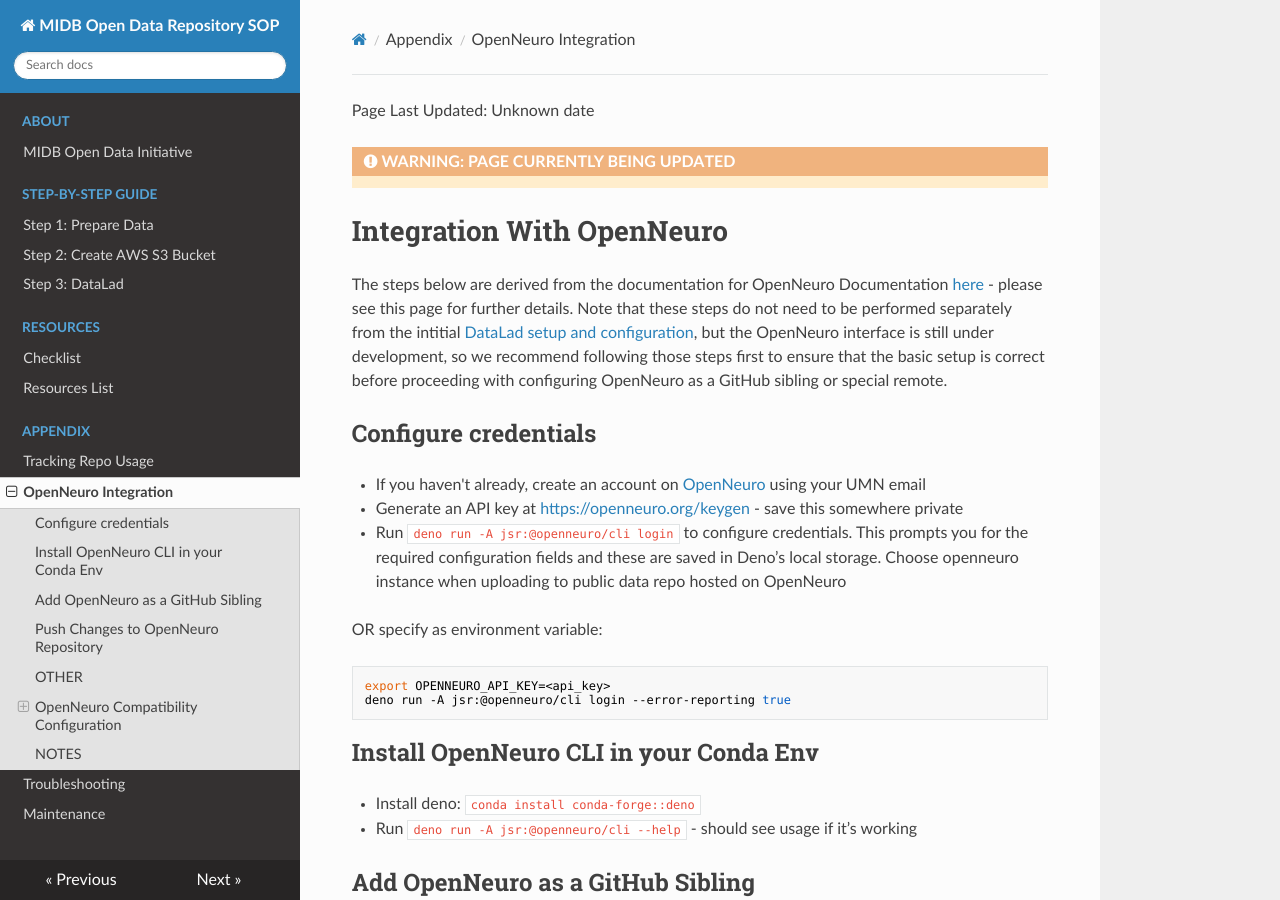
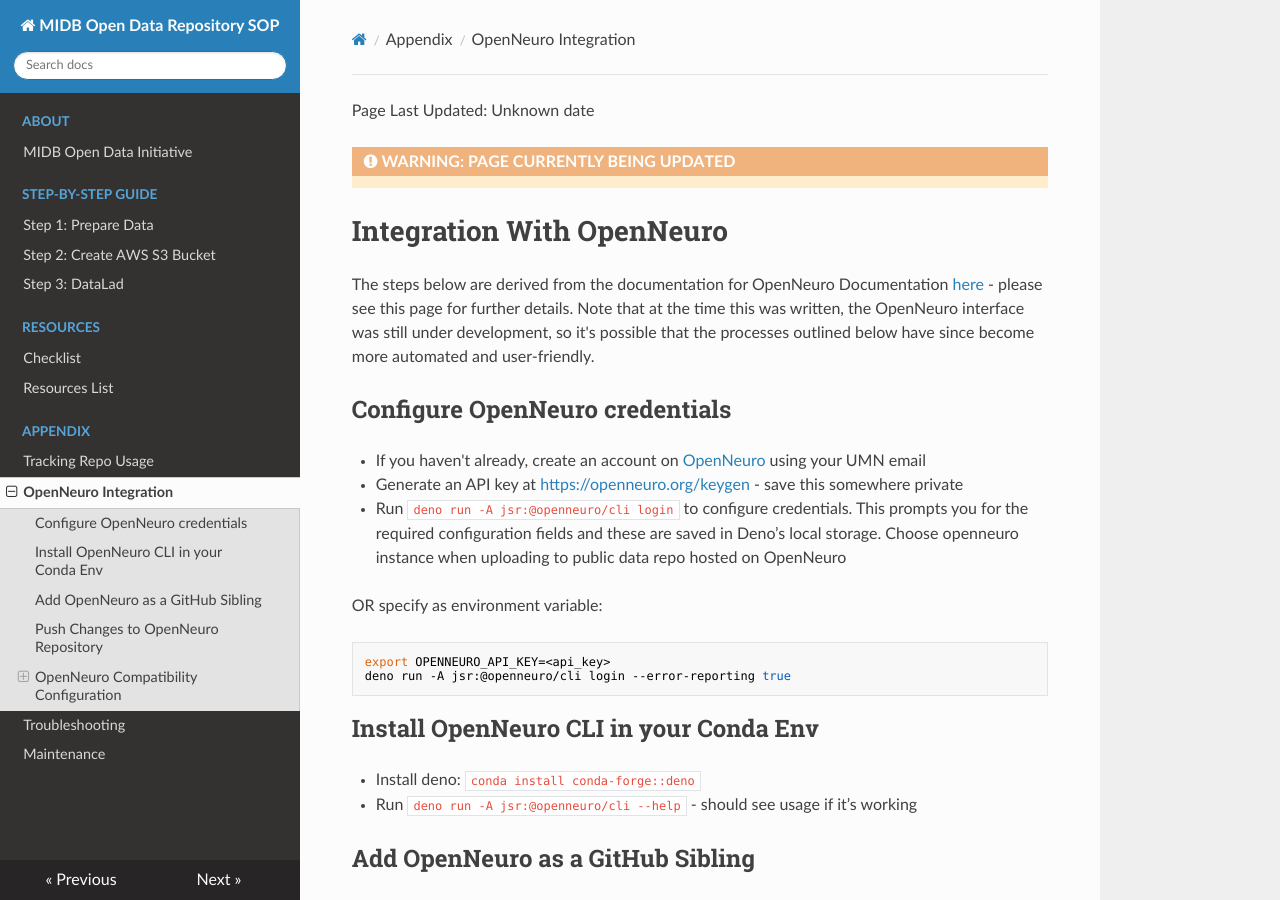
Before and after one commit to DCAN-Labs/opendatainit-docs, an MkDocs documentation site: the page built from docs/appendix/openneuro.md, in a window 1280 px wide and 900 px high. Built offline with MkDocs 1.6.1, drawn with Linux system fonts in a browser that asks for light colours; nearby versions of some CDN libraries; some of the changed text lies outside the part shown.

Commit message:
minor cleanup of openneuro page

````diff
--- a/docs/appendix/openneuro.md
+++ b/docs/appendix/openneuro.md
@@ -3,9 +3,9 @@
 
 # Integration With OpenNeuro
 
-The steps below are derived from the documentation for OpenNeuro Documentation [here](https://docs.openneuro.org/#openneuro-documentation) - please see this page for further details. Note that these steps do not need to be performed separately from the intitial [DataLad setup and configuration](datalad-init.md), but the OpenNeuro interface is still under development, so we recommend following those steps first to ensure that the basic setup is correct before proceeding with configuring OpenNeuro as a GitHub sibling or special remote.
+The steps below are derived from the documentation for OpenNeuro Documentation [here](https://docs.openneuro.org/#openneuro-documentation) - please see this page for further details. Note that at the time this was written, the OpenNeuro interface was still under development, so it's possible that the processes outlined below have since become more automated and user-friendly.
 
-## Configure credentials
+## Configure OpenNeuro credentials
 
 - If you haven't already, create an account on [OpenNeuro](https://openneuro.org/) using your UMN email
 - Generate an API key at [https://openneuro.org/keygen](https://openneuro.org/keygen) - save this somewhere private
@@ -41,11 +41,6 @@
 ```bash
 $ datalad push --to openneuro.org --data nothing
 ```
-<br><br><br><br><br><br><br><br><br>
-
-
-## OTHER
-
 
 ## OpenNeuro Compatibility Configuration
 The `.gitattributes` file needs to be properly set up mostly for OpenNeuro compatibility - see the section of their website on [Repository Conventions](https://docs.openneuro.org/git.html#repository-conventions):
@@ -88,12 +83,9 @@
 **Meaning:** File is always stored in annex, no matter the size.
 **Examples:** `phenotype/*.tsv` files
 
+#### BIDS Validation
 
-
-
-## NOTES
-
- as well, as datasets will not be published to OpenNeuro without fully passing BIDS validation. Our datasets are generally BIDS valid, and you may end up adding more files to your repository as part of the process of submitting to the MIDB ODI, so feel free to skip this step for now if you are already familiar with BIDS.
+Datasets will not be published to OpenNeuro without fully passing BIDS validation. Our datasets are generally BIDS valid, and you may end up adding more files to your repository as part of the process of submitting to the MIDB ODI, so feel free to skip this step for now if you are already familiar with BIDS.
 
 Otherwise, we recommend running BIDS validation (e.g. the standard [BIDS Validator](https://bids-standard.github.io/bids-validator/)):
 
````
Also changed, not shown: docs/images/unlock-keyring.png (added).
